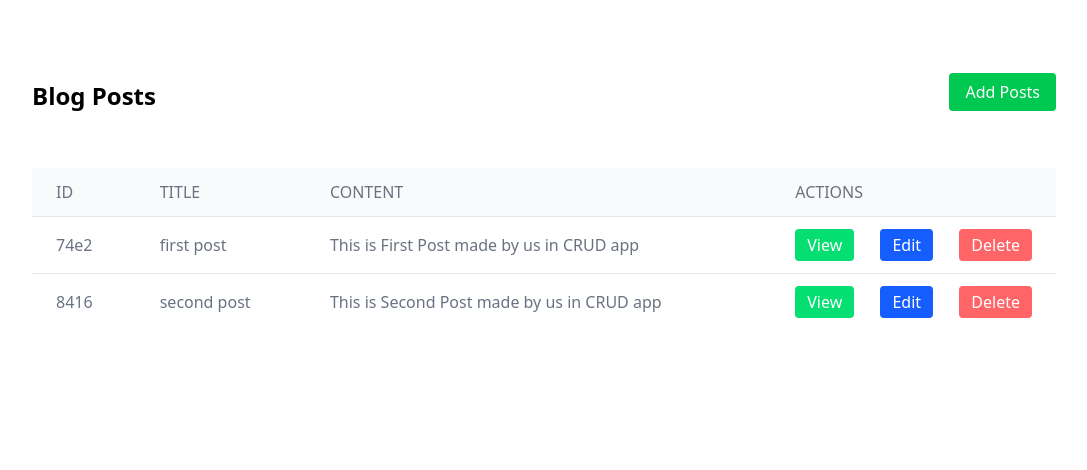
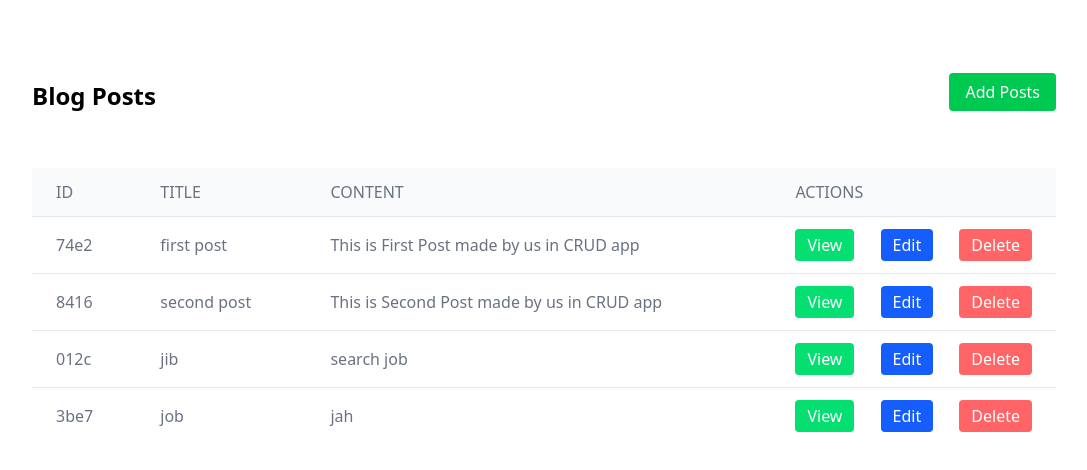
Before and after one commit to Shijin2k3/Next-CRUD-APP, a Next.js app: page / in a window 1280 px wide. Shown: the top 470 px of the page, without its empty margins (96-1183 px from the left). Built offline with nearby package versions, Linux system fonts and the light colour scheme; data requests are answered from the project's data file.

Commit message:
Initialized functionalities in Create page

```diff
--- a/app/posts/create/page.js
+++ b/app/posts/create/page.js
@@ -1,19 +1,36 @@
-import React from 'react'
+'use client'
+import axios from 'axios'
+import { useRouter } from 'next/navigation'
+import React, { useState } from 'react'
 
 const Create = () => {
+  const [title,setTitle]=useState('')
+  const [content,setContent]=useState('')
+  const router=useRouter() //navigation
+
+  const handleSubmit=async(e)=>{
+     e.preventDefault();
+     await axios.post("http://localhost:5000/posts",{title,content})
+     router.push('/')
+  }
+
   return (
     <div className='flex flex-col items-center py-20'>
         <h1 className='text-3xl'>Create New Post</h1>
-        <form className=' w-[40%] flex flex-col space-y-4 mt-6 shadow-lg p-6'>
+        <form
+         onSubmit={handleSubmit}
+        className=' w-[40%] flex flex-col space-y-4 mt-6 shadow-lg p-6'>
            <input
             type='text'
             placeholder='Title'
             className=' p-2 border border-slate-500'
+            onChange={(e)=>setTitle(e.target.value)}
            />
            <textarea
            placeholder='Content'
-           className='border border-slate-500 p-2'/>
-           <button className='w-full bg-green-300 py-1.5'>Create Post</button>
+           className='border border-slate-500 p-2'
+           onChange={(e)=>setContent(e.target.value)}/>
+           <button className='w-full bg-green-300 py-1.5 cursor-pointer'>Create Post</button>
         </form>
     </div>
   )
--- a/db.json
+++ b/db.json
@@ -1,15 +1,24 @@
 {
-  "posts":[
+  "posts": [
     {
-        "title":"first post",
-        "content":"This is First Post made by us in CRUD app",
-        "id":"74e2"
+      "title": "first post",
+      "content": "This is First Post made by us in CRUD app",
+      "id": "74e2"
     },
     {
-        "id":"8416",
-        "title":"second post",
-        "content":"This is Second Post made by us in CRUD app"
-
+      "id": "8416",
+      "title": "second post",
+      "content": "This is Second Post made by us in CRUD app"
+    },
+    {
+      "id": "012c",
+      "title": "jib",
+      "content": "search job"
+    },
+    {
+      "id": "3be7",
+      "title": "job",
+      "content": "jah"
     }
   ]
 }
```
